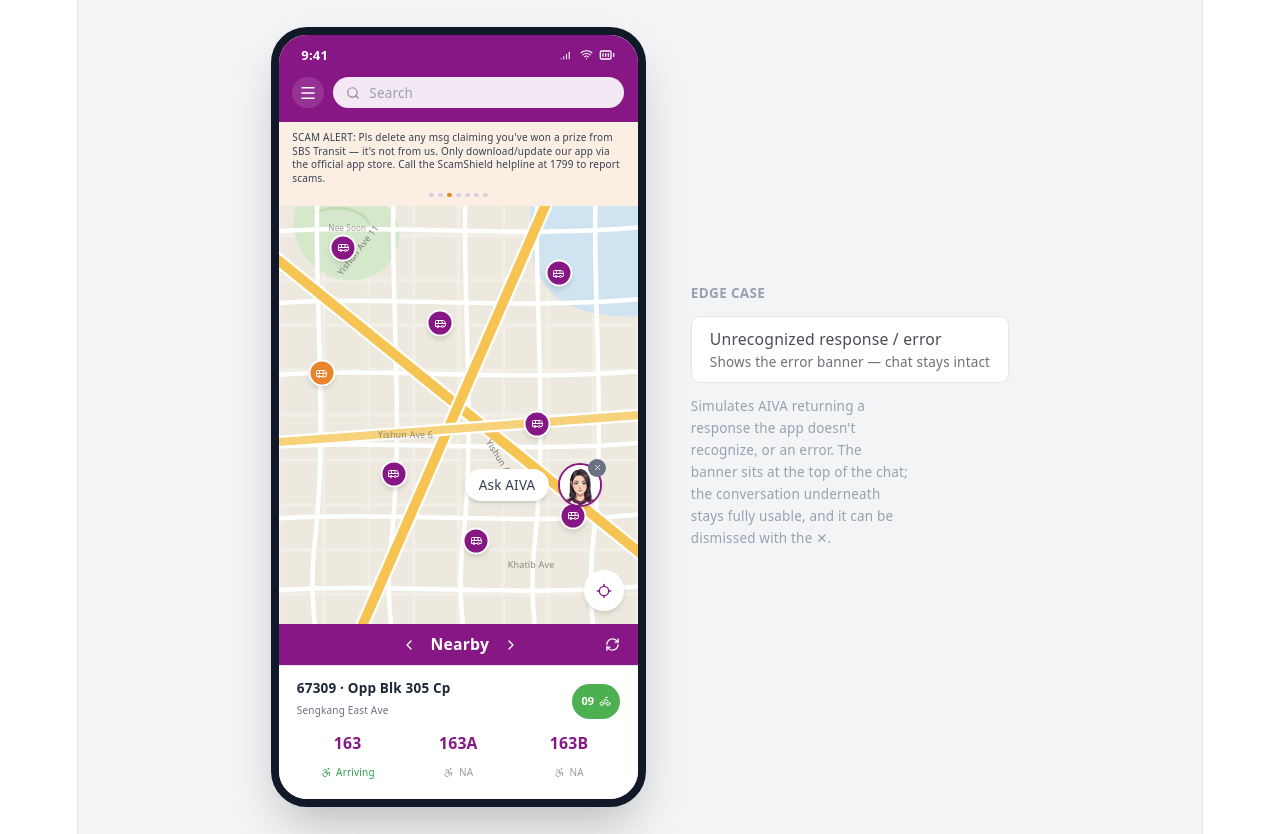
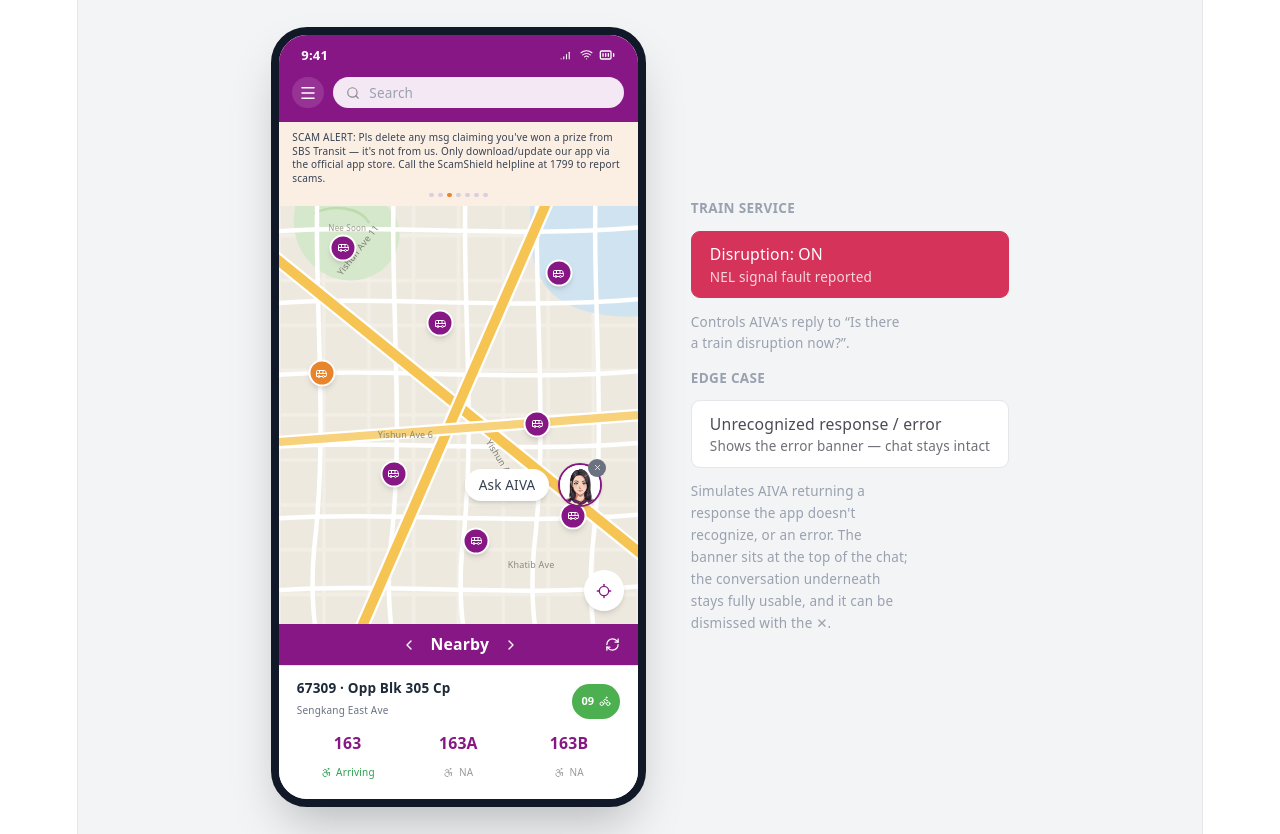
Before and after one commit to icubesg/SBS-Transit-AIVA-Demo, a React (Vite) app: page / in a window 1280 px wide. Built offline with nearby package versions, Linux system fonts and the light colour scheme.

Commit message:
Update App.jsx

```diff
--- a/src/App.jsx
+++ b/src/App.jsx
@@ -1481,6 +1481,7 @@ export default function AskAivaMockup() {
   // 'deeplink3' = Scenario 2 (ask which bus stop, when one wasn't given).
   const [scenarioMode, setScenarioMode] = useState('main');
   const [pendingServiceStop, setPendingServiceStop] = useState('');
+  const [trainDisruption, setTrainDisruption] = useState(true);
   const [soundOn, setSoundOn] = useState(true);
   const scrollRef = useRef(null);
 
@@ -1539,7 +1540,9 @@ export default function AskAivaMockup() {
     clearOptions();
     addMessage({ type: 'user', text: userText });
     respond(() => {
-      addMessage({ type: 'aiva-text', text: '0901 hrs: NEL - Additional travelling time of 20 minutes between Boon Keng and Dhoby Ghaut stations towards HarbourFront station due to a signal fault.' });
+      addMessage({ type: 'aiva-text', text: trainDisruption
+        ? '0901 hrs: NEL - Additional travelling time of 20 minutes between Boon Keng and Dhoby Ghaut stations towards HarbourFront station due to a signal fault.'
+        : 'All train services are running normally' });
     }, 700);
   };
 
@@ -2184,7 +2187,26 @@ export default function AskAivaMockup() {
 
       {/* Demo-only control, outside the phone/app UI. */}
       <div className="flex flex-col gap-3 select-none">
-        <p className="text-xs font-semibold uppercase tracking-wide text-gray-400">Edge Case</p>
+        <p className="text-xs font-semibold uppercase tracking-wide text-gray-400">Train Service</p>
+        <button
+          onClick={() => setTrainDisruption((v) => !v)}
+          className="text-left px-4 py-2.5 rounded-lg text-sm font-medium transition border"
+          style={
+            trainDisruption
+              ? { backgroundColor: '#D6335A', color: '#fff', borderColor: '#D6335A' }
+              : { backgroundColor: '#2E9E4F', color: '#fff', borderColor: '#2E9E4F' }
+          }
+          aria-pressed={trainDisruption}
+        >
+          {trainDisruption ? 'Disruption: ON' : 'Disruption: OFF (normal)'}
+          <span className="block text-xs font-normal opacity-80 mt-0.5">
+            {trainDisruption ? 'NEL signal fault reported' : 'All train services running normally'}
+          </span>
+        </button>
+        <p className="text-xs text-gray-400 max-w-[220px] leading-relaxed">
+          Controls AIVA&apos;s reply to &ldquo;Is there a train disruption now?&rdquo;.
+        </p>
+        <p className="text-xs font-semibold uppercase tracking-wide text-gray-400 mt-2">Edge Case</p>
         <button
           onClick={() => { setScreen('chat'); setShowErrorBanner(true); }}
           className="text-left px-4 py-2.5 rounded-lg text-sm font-medium transition border"
```
